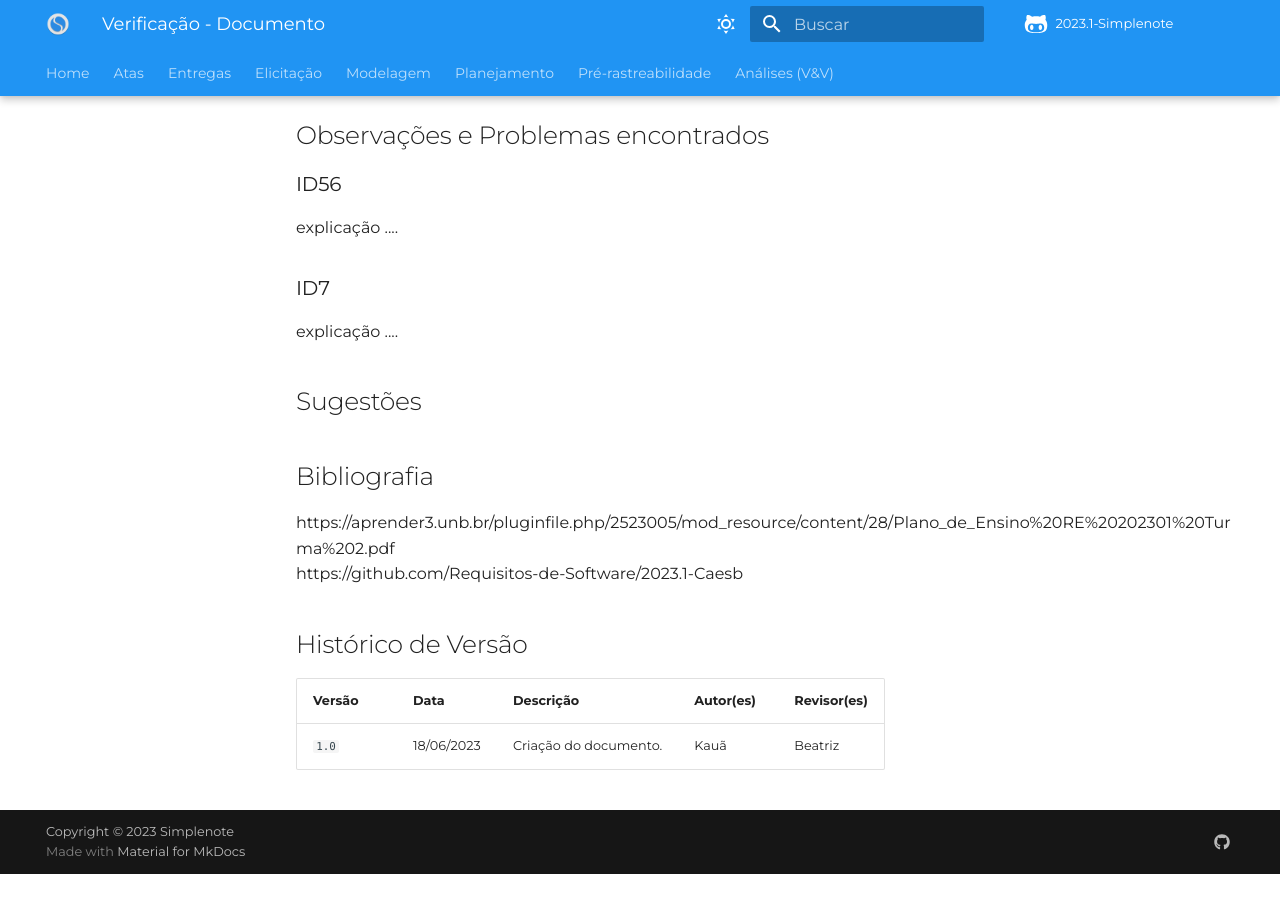
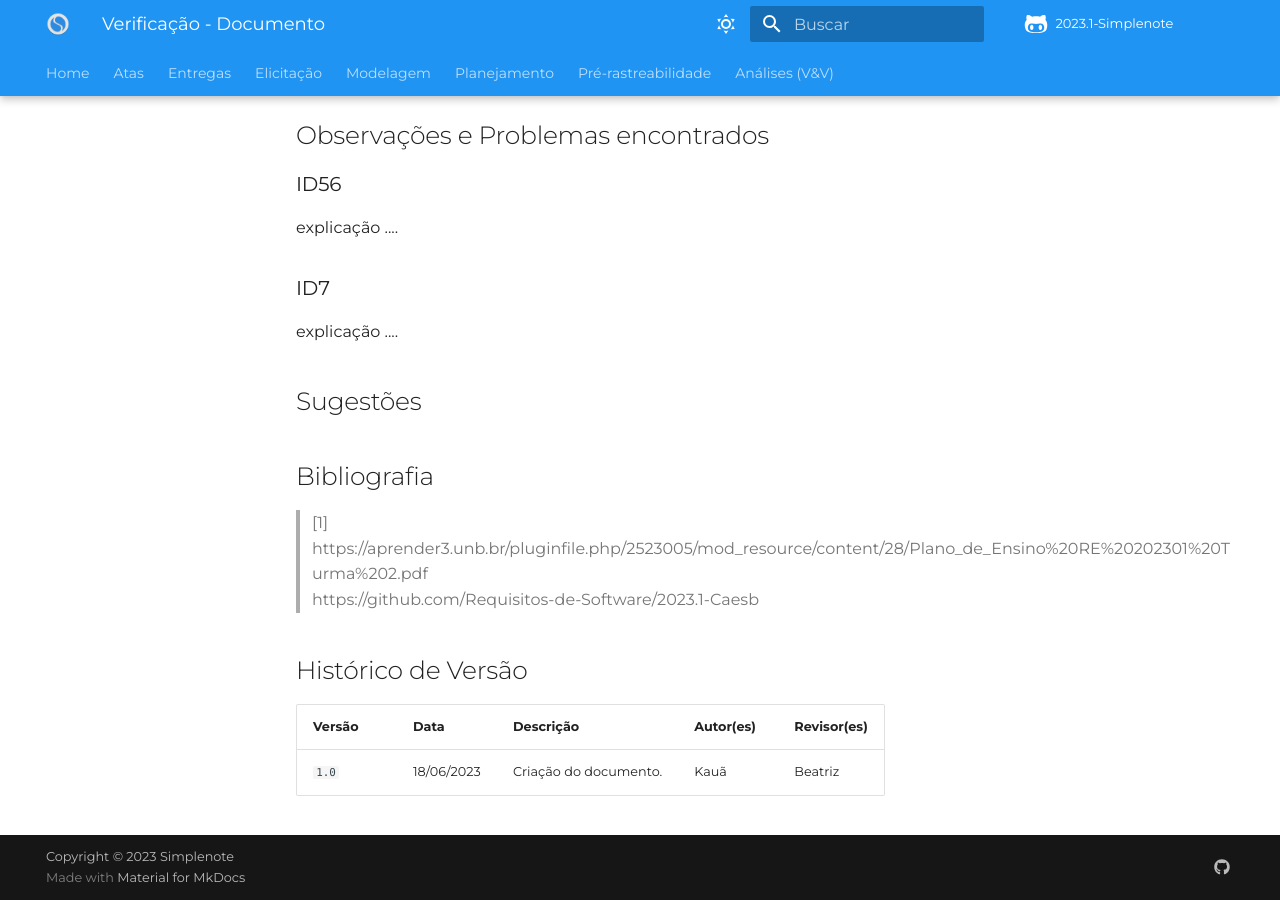
Before and after one commit to Requisitos-de-Software/2023.1-Simplenote, an MkDocs documentation site: the page built from docs/Analise-Grupo5/template.md, in a window 1280 px wide and 900 px high, scrolled down 1780 px. Built offline with MkDocs 1.6.1 and Material for MkDocs 9.7.7, drawn with Linux system fonts in a browser that asks for light colours; some web fonts are replaced; comment, search, counter and statistics services are not loaded; before the commit the page ends 2654 px from its top, so only the background shows below that.

Commit message:
Update template.md

```diff
--- a/docs/Analise-Grupo5/template.md
+++ b/docs/Analise-Grupo5/template.md
@@ -58,7 +58,7 @@ explicação ....
 
 ## Bibliografia
 
-https://aprender3.unb.br/pluginfile.php/2523005/mod_resource/content/28/Plano_de_Ensino%20RE%20202301%20Turma%202.pdf </br>
+> [1] https://aprender3.unb.br/pluginfile.php/2523005/mod_resource/content/28/Plano_de_Ensino%20RE%20202301%20Turma%202.pdf </br>
 https://github.com/Requisitos-de-Software/2023.1-Caesb
 
 ## Histórico de Versão
```
